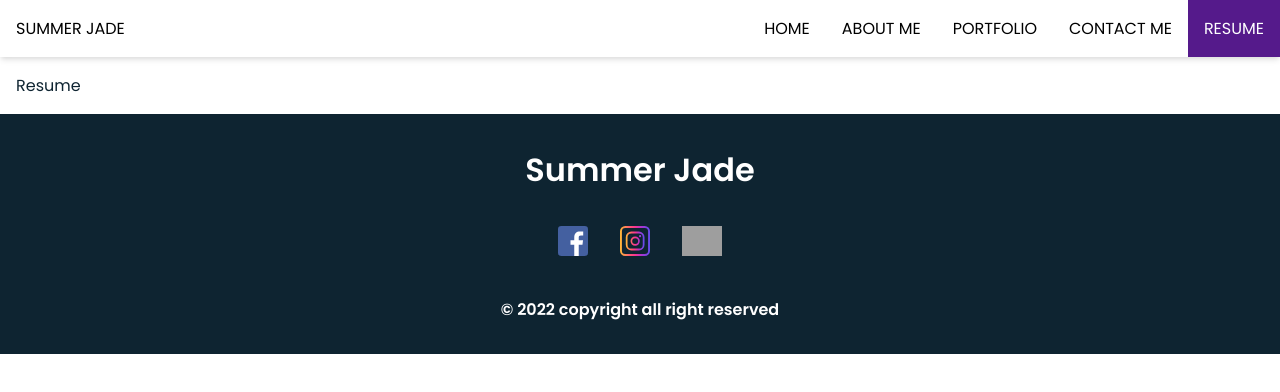
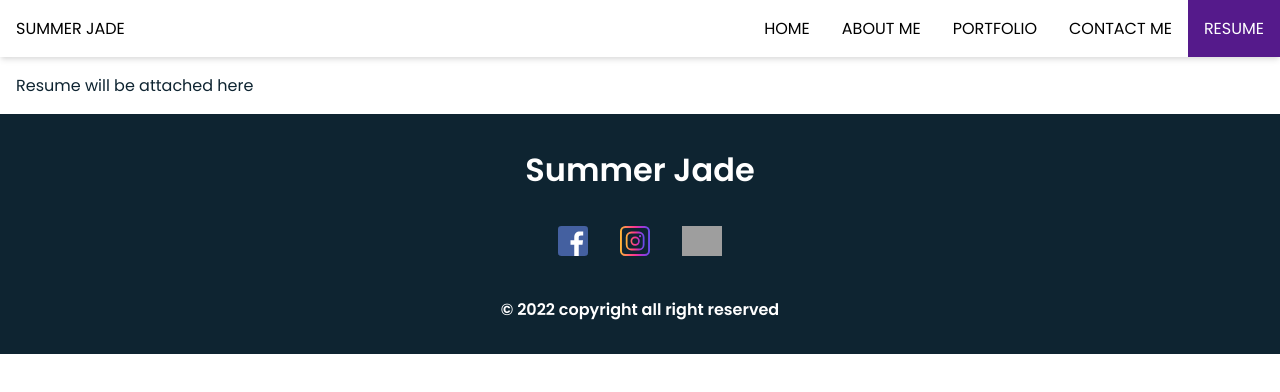
Before and after one commit to Summerjay0401/my-portfolio-react, a React (Create React App) app in the folder my-portfolio-react-app/: page /resume in a window 1280 px wide. Shown: the top 392 px of the page. Built offline with nearby package versions, Linux system fonts and the light colour scheme; grey boxes are pictures that could not be loaded.

Commit message:
added resume p tag

```diff
--- a/my-portfolio-react-app/src/components/Resume.jsx
+++ b/my-portfolio-react-app/src/components/Resume.jsx
@@ -2,7 +2,7 @@ import React from 'react'
 
 const Resume = () => {
   return (
-    <div>Resume</div>
+    <div>Resume will be attached here</div>
   )
 }
 
```
